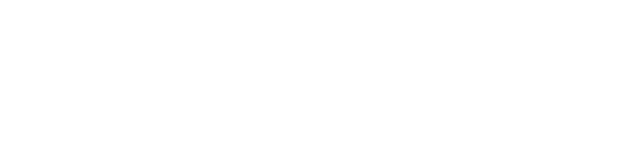
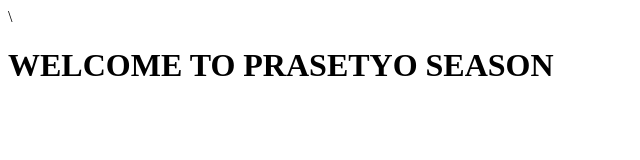
Before and after one commit to wijaya529/PRASETYOSEASON, a plain HTML site: page index.html in a window 1280 px wide. Shown: the whole page, without its empty margins (0-640 px from the left). Drawn offline with Linux system fonts and the light colour scheme.

Commit message:
index.html

```diff
--- a/index.html
+++ b/index.html
@@ -2,5 +2,8 @@
 <html>
 <head>
   <title>Prasetyo Season</title>
-  </head>
+  </head>\
+  <body>
+    <h1>  WELCOME TO PRASETYO SEASON</h1>
+  </body>
 </html>
```
